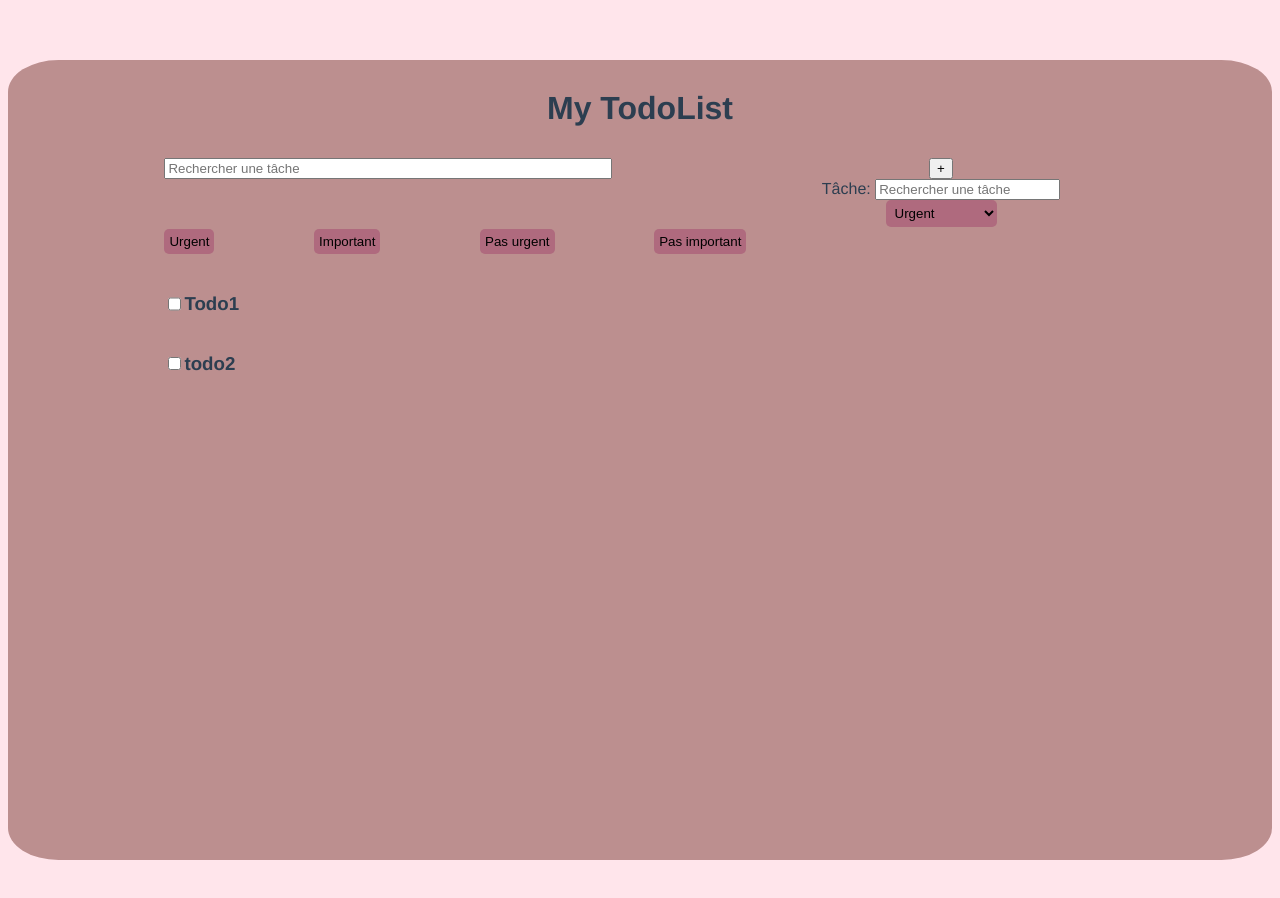
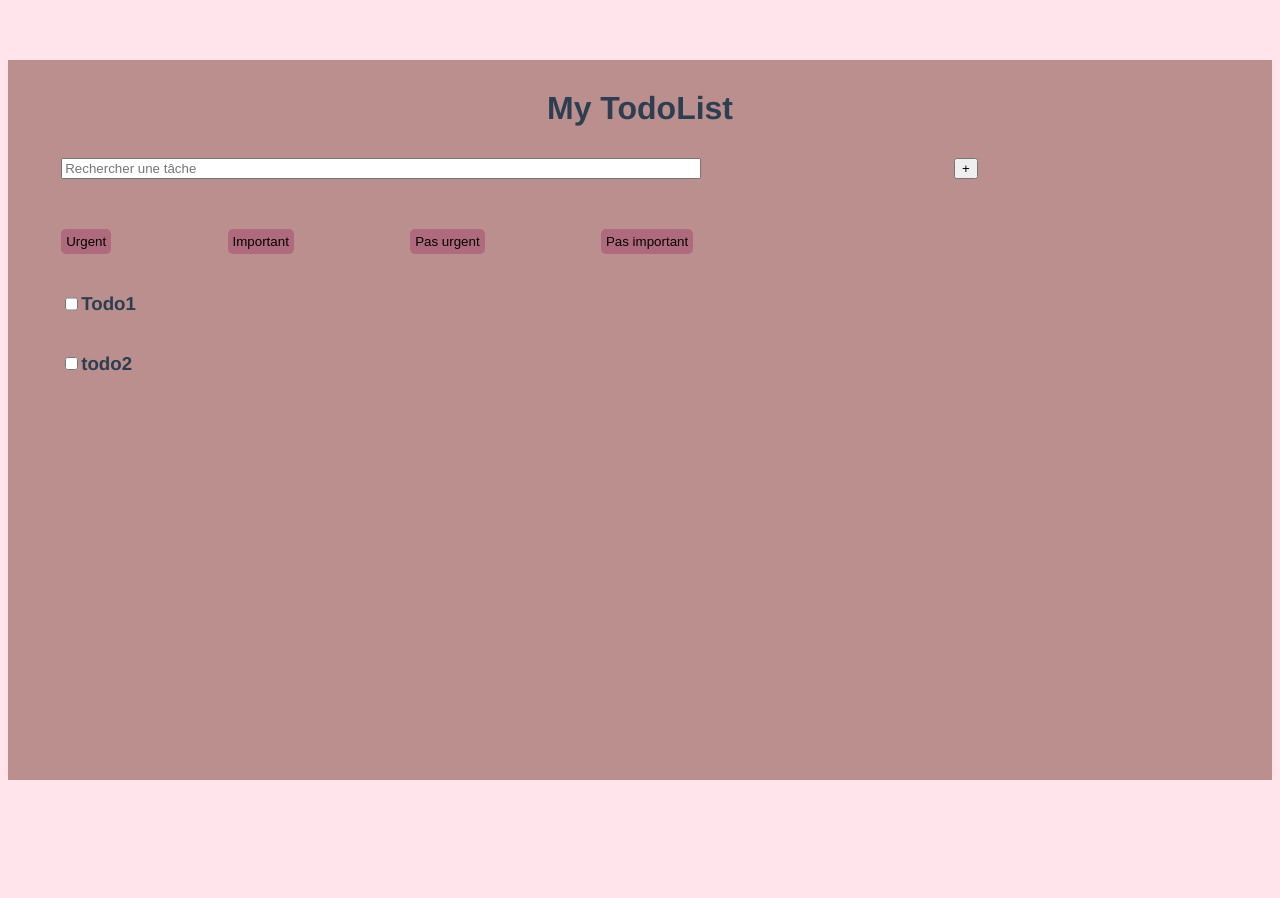
Before and after one commit to nisrinemr1/vuejsTodoList, a Vue app: page / in a window 1280 px wide. Shown: the top 898 px of the page. After the commit the page ends 800 px from the top, so only its background shows below. Built offline with nearby package versions, Linux system fonts and the light colour scheme.

Commit message:
form add task added + animation

```diff
--- a/src/components/todoList.vue
+++ b/src/components/todoList.vue
@@ -1,8 +1,8 @@
 <template>
     <div class="todo">
         <h1 class="title">My TodoList</h1>
-        <div class="container">
-            <div class="todoList">
+        <div class="todoList">
+            <div class="listPart">
                 <div class="searchBar">
                     <input type="text" placeholder="Rechercher une tâche">
                 </div>
@@ -14,28 +14,28 @@
                 </div>
                 <div class="tasks">
                     <div v-for="item in list_task" :key="item.name" class="taskItem">
-                        <input type="checkbox">
+                        <input class="avenir" type="checkbox">
                         <h3>{{item.name}}</h3>
                     </div>
                 </div>
 
             </div>
             <div class="todoForm">
-                <button @click="add" class="addTodo">+</button>
-                <div class="form">
-                    <label>Tâche: </label>
-                    <input :value="taskeName"
-                        placeholder="Rechercher une tâche"
-                        @input="taskName = $event.target.value"
-                    />
-                    <select class="btn" id="priority">
-                        <option value="urgent">Urgent</option>
-                        <option value="important">Important</option>
-                        <option value="not urgent">Not urgent</option>
-                        <option value="not important">Not important</option>
-                    </select>
-                </div>
+                <button v-on:click="isHiddenForm = !isHiddenForm">+</button>
             </div>
+        </div>
+        <div :class=" 'form ' + isHiddenForm ">
+            <label>Tâche: </label>
+            <input class="avenir"
+                :value="taskeName"
+                placeholder="Rechercher une tâche"
+                @input="taskName = $event.target.value"
+            />
+            <select v-model="selectedItem">
+                <option v-for="item in items" :key="item" :value="item">{{item}}</option>
+            </select>
+            <br>
+            <button class="btn">Ajouter</button>
         </div>
     </div>
 </template>
@@ -44,6 +44,7 @@
 export default {
     name: "TodoList",
     data(){
+
         return{
             list_task:[
                 {
@@ -52,15 +53,17 @@ export default {
                 {
                     name:"todo2"
                 }
-            ]
+            ],
+            items: ['urgent', 'important', 'notImportant', 'notImportant'],
+            selectedItem: "important",
+            isHiddenForm: false,
         }
     },
     methods: {
-        add: function(){
-            alert("test")
+        /* add: function(){
             this.list_task.push({name: "Hellow"})
             console.log(this.list_task)
-        }
+        } */
     }
 };
 </script>
@@ -68,10 +71,11 @@ export default {
 <style>
 .todo {
     background-color: #bc8f8f;
-    height: 800px;
-    border-radius: 4%;
-    padding-left: 50px;
-    padding-right: 50px;
+    height: 90vh;
+}
+
+.avenir{
+    font-family: Avenir, Helvetica, Arial, sans-serif;
 }
 
 .title{
@@ -79,28 +83,30 @@ export default {
     padding-bottom: 10px;
     text-align: center;
 }
-.container{
-    width: 800px;
+.todoList{
+    width: 100%;
     display: flex;
     justify-content: center;
     align-content: space-between;
     width: 100%;
-    height: 100%;
+    height: 75%;
 }
 
-.todoList{
+.listPart{
     width: 50%;
+
 }
 
 .todoForm{
-    width: 30%;
+    width: 40%;
+    height: 100%;
     text-align: center;
     padding-left: 20px;
 }
 
 .searchBar input{
     margin-bottom: 50px;
-    width: 440px;
+    width: 100%;
 }
 
 .categories{
@@ -118,4 +124,21 @@ export default {
 .taskItem{
     display: flex;
 }
+
+.form{
+    text-align: end;
+    padding-right: 3%;
+    transition: all .7s ease-in-out;
+    overflow: hidden;
+}
+
+.form.true{
+    height: 100px;
+}
+
+.form.false{
+    height: 0px;
+}
+
+
 </style>
```
